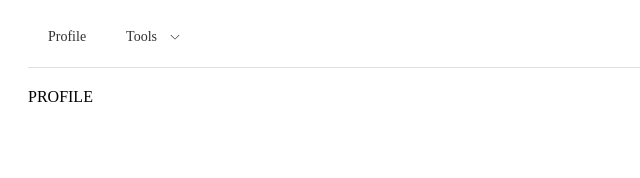
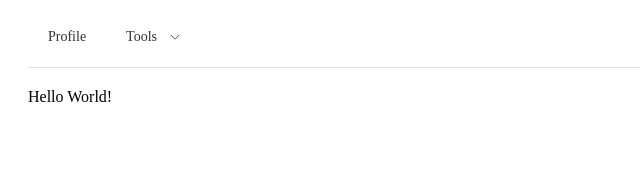
Before and after one commit to Archerist/archerist.github.io, a Vue app: page /tools/jwt in a window 1280 px wide. Shown: the top 178 px of the page, without its empty margins (0-640 px from the left). Built offline with nearby package versions, Linux system fonts and the light colour scheme.

Commit message:
hello world

```diff
--- a/src/views/Index.vue
+++ b/src/views/Index.vue
@@ -1,5 +1,5 @@
 <template>
 	<div>
-		PROFILE
+		Hello World!
 	</div>
 </template>
```
